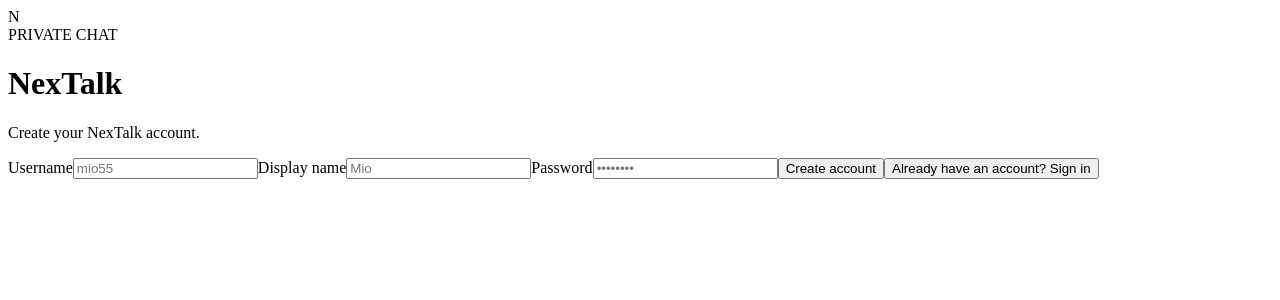
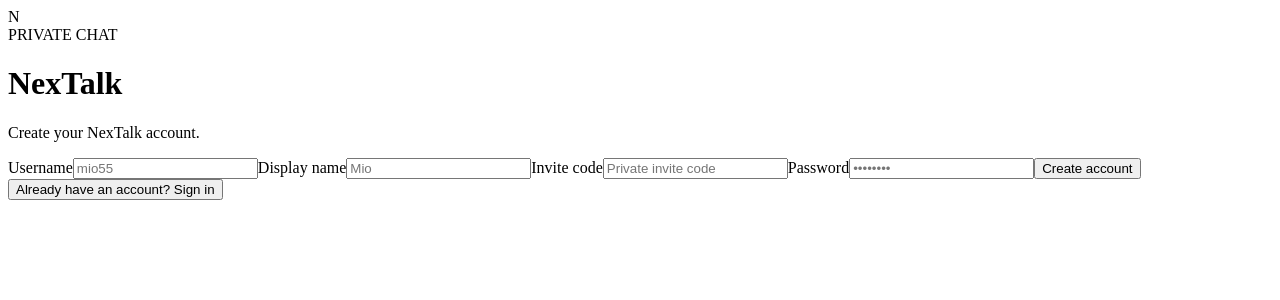
Before and after one commit to ynmio55/NexTalk_front, a React (Vite) app: page / in a window 1280 px wide. Both pictures are taken after a click on the button "Need an account? Register". Shown: the top 300 px of the page. Built offline with nearby package versions, Linux system fonts and the light colour scheme; no server answers; the HTML template or start-up script is replaced by a standard one.

Commit message:
feat: require invite code for private registration

```diff
--- a/src/App.jsx
+++ b/src/App.jsx
@@ -8,6 +8,7 @@
     username: "",
     display_name: "",
     password: "",
+    invite_code: "",
   });
   const [error, setError] = useState("");
 
@@ -53,6 +54,7 @@
         </label>
 
         {mode === "register" && (
+          <>
           <label>
             Display name
             <input
@@ -61,6 +63,16 @@
               placeholder="Mio"
             />
           </label>
+          <label>
+            Invite code
+            <input
+              value={form.invite_code}
+              onChange={(e) => setForm({ ...form, invite_code: e.target.value })}
+              placeholder="Private invite code"
+              autoComplete="off"
+            />
+          </label>
+          </>
         )}
 
         <label>
```
